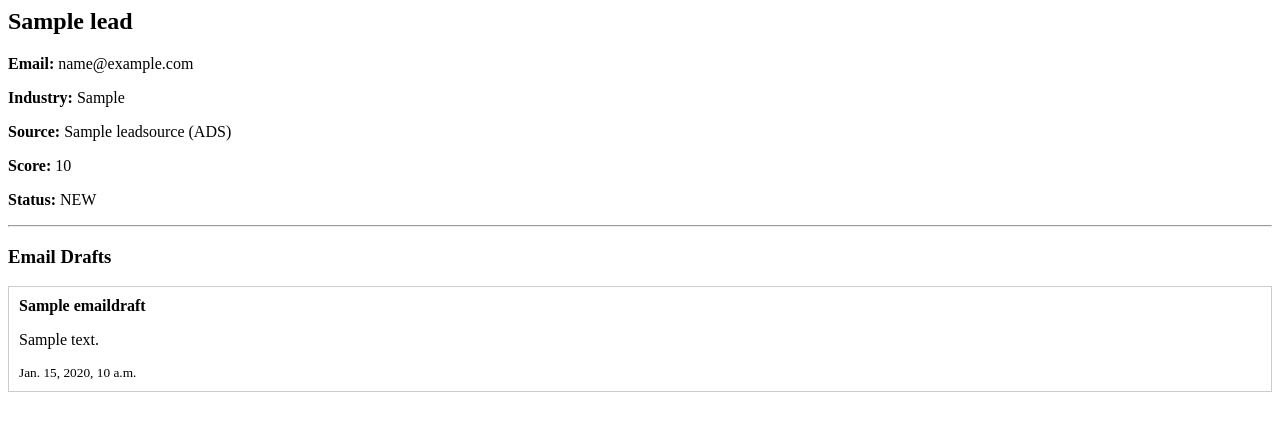
After one commit to SaurabhDhamne/HyperLeads, a Django app: page /dashboard/leads/1/ in a window 1280 px wide. The commit adds this page. Shown: the top 431 px of the page. Run offline with Django 5.2, Linux system fonts and the light colour scheme; tables that the repository leaves empty hold one stand-in row (values such as "Sample post").

Commit message:
Added lead source tracking and dashboard actions

```diff
--- /dev/null
+++ b/ai_service/requirements.txt
@@ -0,0 +1,5 @@
+flask
+gunicorn
+python-dotenv
+google-generativeai
+spacy
--- a/backend/crm/models.py
+++ b/backend/crm/models.py
@@ -1,7 +1,35 @@
 from django.db import models
+
+# lead Source model
+class LeadSource(models.Model):
+    SOURCE_TYPES = [
+        ("ADS", "Ads"),
+        ("SCRAPER", "Scraper"),
+        ("SHEET", "Google Sheet"),
+        ("MANUAL", "Manual"),
+        ("WEBHOOK", "Webhook"),
+    ]
+
+    name = models.CharField(max_length=255)   # e.g. "Google Ads – SaaS"
+    source_type = models.CharField(max_length=20, choices=SOURCE_TYPES)
+    platform = models.CharField(max_length=100, blank=True, null=True)
+    campaign = models.CharField(max_length=255, blank=True, null=True)
+    created_at = models.DateTimeField(auto_now_add=True)
+
+    def __str__(self):
+        return f"{self.name} ({self.source_type})"
+
 
 
 class Lead(models.Model):
+
+    lead_source = models.ForeignKey(
+        LeadSource,
+        on_delete=models.SET_NULL,
+        null=True,
+        blank=True
+    )
+
     STATUS_CHOICES = [
         ("NEW", "New"),
         ("CONTACTED", "Contacted"),
@@ -20,14 +48,20 @@ class Lead(models.Model):
         choices=STATUS_CHOICES,
         default="NEW"
     )
-
+    source = models.ForeignKey(
+        LeadSource,
+        on_delete=models.SET_NULL,
+        null=True,
+        blank=True,
+        related_name="leads"
+    )
     created_at = models.DateTimeField(auto_now_add=True)
 
     def __str__(self):
         return f"{self.company_name} ({self.lead_score})"
 
 
-# 🔽 ADD THIS MODEL (THIS WAS MISSING)
+# Email draft model
 class EmailDraft(models.Model):
     lead = models.ForeignKey(
         Lead,
--- a/backend/crm/urls.py
+++ b/backend/crm/urls.py
@@ -1,9 +1,11 @@
 from django.urls import path ,include
-from .views import create_lead , generate_email
+from .views import create_lead , generate_email , ingest_lead
 
 urlpatterns = [
 
     path("leads/create/", create_lead),
     path("leads/<int:lead_id>/generate-email/", generate_email),
     path("dashboard/", include("dashboard.urls")),
+    path("leads/ingest/", ingest_lead),
+
 ]
--- /dev/null
+++ b/backend/dashboard/templates/dashboard/lead_detail.html
@@ -0,0 +1,21 @@
+<h2>{{ lead.company_name }}</h2>
+
+<p><b>Email:</b> {{ lead.email }}</p>
+<p><b>Industry:</b> {{ lead.industry }}</p>
+<p><b>Source:</b> {{ lead.lead_source }}</p>
+<p><b>Score:</b> {{ lead.lead_score }}</p>
+<p><b>Status:</b> {{ lead.status }}</p>
+
+<hr>
+
+<h3>Email Drafts</h3>
+
+{% for email in emails %}
+  <div style="border:1px solid #ccc; padding:10px; margin-bottom:10px;">
+    <b>{{ email.subject }}</b>
+    <p>{{ email.body }}</p>
+    <small>{{ email.created_at }}</small>
+  </div>
+{% empty %}
+  <p>No email drafts yet.</p>
+{% endfor %}
--- a/backend/dashboard/urls.py
+++ b/backend/dashboard/urls.py
@@ -1,7 +1,8 @@
 from django.urls import path
-from .views import leads_view, email_drafts_view
+from .views import leads_view, email_drafts_view , lead_detail_view
 
 urlpatterns = [
     path("leads/", leads_view, name="leads"),
     path("emails/", email_drafts_view, name="emails"),
+    path("leads/<int:lead_id>/", lead_detail_view, name="lead_detail"),
 ]
--- a/backend/dashboard/views.py
+++ b/backend/dashboard/views.py
@@ -9,6 +9,18 @@ def leads_view(request):
     return render(request, "dashboard/leads.html", {"leads": leads})
 
 
+def lead_detail_view(request, lead_id):
+    lead = Lead.objects.get(id=lead_id)
+    emails = EmailDraft.objects.filter(lead=lead).order_by("-created_at")
+
+    return render(
+        request,
+        "dashboard/lead_detail.html",
+        {
+            "lead": lead,
+            "emails": emails
+        }
+    )
 
 
 
--- /dev/null
+++ b/backend/requirements.txt
@@ -0,0 +1,4 @@
+django
+gunicorn
+requests
+python-dotenv
```
Also changed, not shown: backend/crm/admin.py (+7 -1 lines), backend/crm/views.py (+47 -1 lines), backend/dashboard/templates/dashboard/leads.html (+10 -3 lines), requirements.txt (deleted, +0 -66 lines), backend/crm/migrations/0003_leadsource_lead_source.py (added), backend/crm/migrations/0004_lead_lead_source.py (added), readme.md (added).
